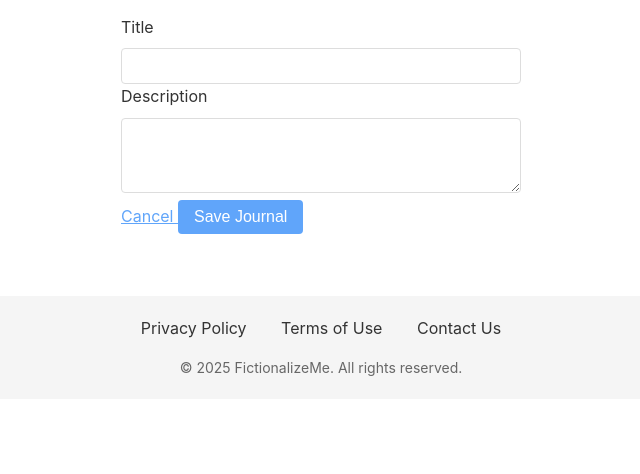
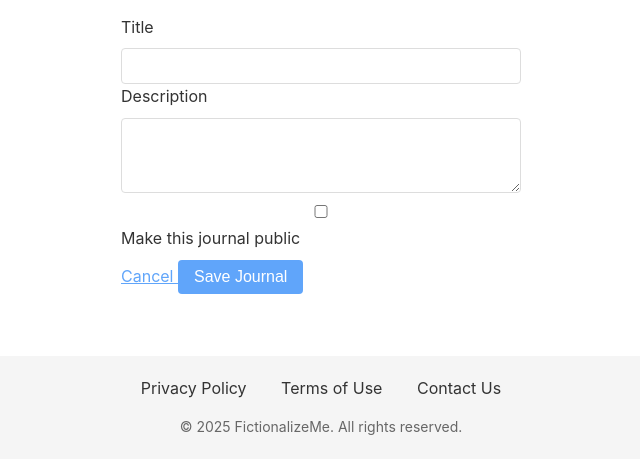
Before and after one commit to n14little/fictionalize-me, a Django app: page /journals/create/ in a window 1280 px wide. Shown: the part 220-694 px from the top of the page, without its empty margins (319-959 px from the left). Run offline with Django 5.2, Linux system fonts and the light colour scheme; the visitor is signed in with stand-in values (Sample User, id 1); data that the repository does not hold is empty.

Commit message:
feat: public journals

```diff
--- a/journals/forms.py
+++ b/journals/forms.py
@@ -4,7 +4,10 @@ from .models import Journal, JournalEntry
 class JournalForm(forms.ModelForm):
     class Meta:
         model = Journal
-        fields = ['title', 'description']
+        fields = ['title', 'description', 'public']
+        widgets = {
+            'public': forms.CheckboxInput(attrs={'class': 'form-checkbox'}),
+        }
 
 class JournalEntryForm(forms.ModelForm):
     class Meta:
--- a/journals/models.py
+++ b/journals/models.py
@@ -9,6 +9,7 @@ class Journal(models.Model):
     title = models.CharField(max_length=200)
     description = models.TextField(blank=True)
     slug = models.SlugField(unique=True, max_length=250)
+    public = models.BooleanField(default=False)
     created_at = models.DateTimeField(auto_now_add=True)
     updated_at = models.DateTimeField(auto_now=True)
 
--- a/journals/templates/journals/journal_form.html
+++ b/journals/templates/journals/journal_form.html
@@ -26,6 +26,13 @@
                 {% endif %}
             </div>
 
+            <div class="flex items-center">
+                <input type="checkbox" name="public" id="public"
+                       {% if form.public.value %}checked{% endif %}
+                       class="form-checkbox h-4 w-4 text-blue-600 border-gray-300 rounded focus:ring-blue-500">
+                <label for="public" class="ml-2 block text-sm text-gray-700">Make this journal public</label>
+            </div>
+
             <div class="flex justify-end space-x-3">
                 <a href="{% url 'journals:journal_list' %}"
                    class="inline-flex justify-center py-2 px-4 border border-gray-300 shadow-sm text-sm font-medium rounded-md text-gray-700 bg-white hover:bg-gray-50">
--- a/journals/views.py
+++ b/journals/views.py
@@ -3,6 +3,8 @@ from django.contrib.auth.decorators import login_required
 from django.utils.decorators import method_decorator
 from django.views.generic import ListView, DetailView, CreateView, UpdateView
 from django.urls import reverse_lazy, reverse
+from django.db.models import Q
+from django.http import Http404
 
 from .models import Journal, JournalEntry
 from .forms import JournalForm, JournalEntryForm
@@ -16,14 +18,16 @@ class JournalListView(ListView):
     def get_queryset(self):
         return Journal.objects.filter(user=self.request.user)
 
-@method_decorator(login_required, name='dispatch')
 class JournalDetailView(DetailView):
     model = Journal
     template_name = 'journals/journal_detail.html'
     context_object_name = 'journal'
 
-    def get_queryset(self):
-        return Journal.objects.filter(user=self.request.user)
+    def get_object(self, queryset=None):
+        obj = super().get_object(queryset)
+        if obj.public or (self.request.user.is_authenticated and obj.user == self.request.user):
+            return obj
+        raise Http404("Journal not found")
 
     def get_context_data(self, **kwargs):
         context = super().get_context_data(**kwargs)
```
Also changed, not shown: journals/templates/journals/journal_detail.html (+18 -2 lines), journals/templates/journals/journal_list.html (+13 -4 lines), journals/migrations/0002_journal_public.py (added).
